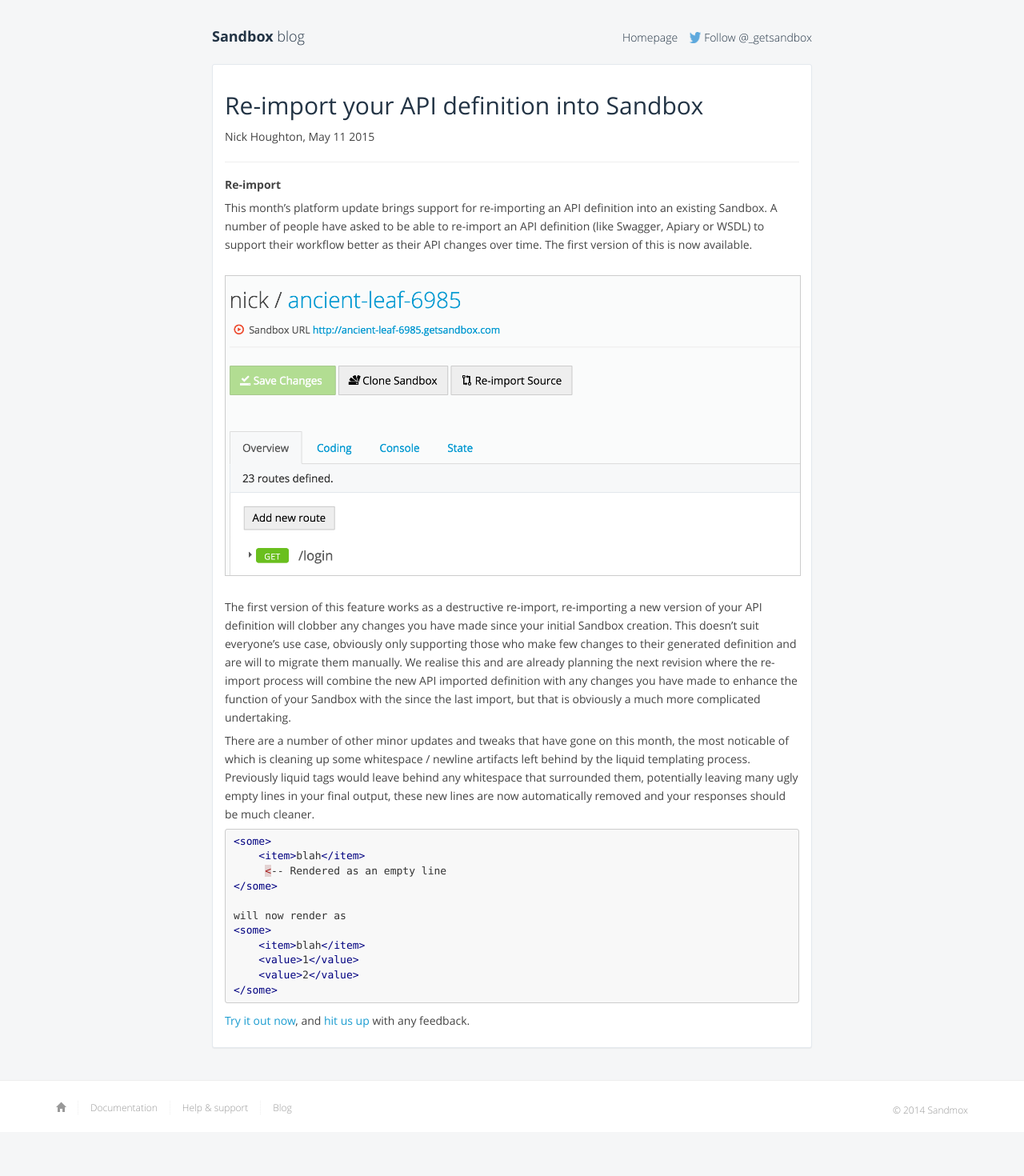
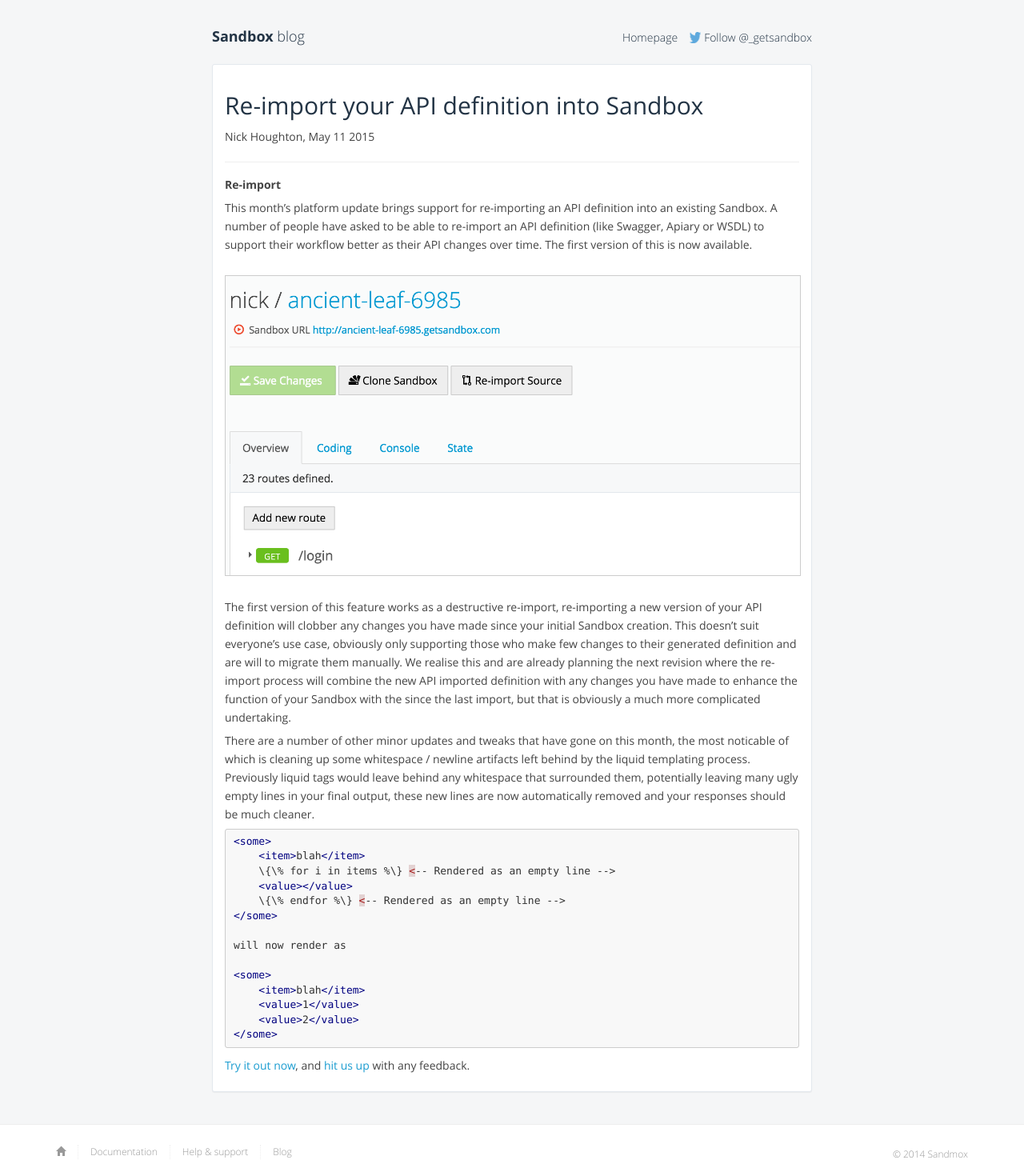
Before and after one commit to getsandbox/getsandbox.github.io, a Jekyll site: the page built from _posts/2015-05-11-reimport.md, in a window 1280 px wide. Shown: the whole page at 80% size. Built offline with Jekyll 4.4.1, drawn with Linux system fonts in a browser that asks for light colours; before the commit the page ends 1415 px from its top, so only the background shows below that.

Commit message:
Reimport feature

```diff
--- a/_posts/2015-05-11-reimport.md
+++ b/_posts/2015-05-11-reimport.md
@@ -18,12 +18,13 @@
 {% highlight xml %}
 <some>
     <item>blah</item>
-    {% for i in items %} <-- Rendered as an empty line
+    \{\% for i in items %\} <-- Rendered as an empty line -->
     <value>{{ i.smth }}</value>
-    {% endfor %} <-- Rendered as an empty line
+    \{\% endfor %\} <-- Rendered as an empty line -->
 </some>
 
 will now render as
+
 <some>
     <item>blah</item>
     <value>1</value>
```
